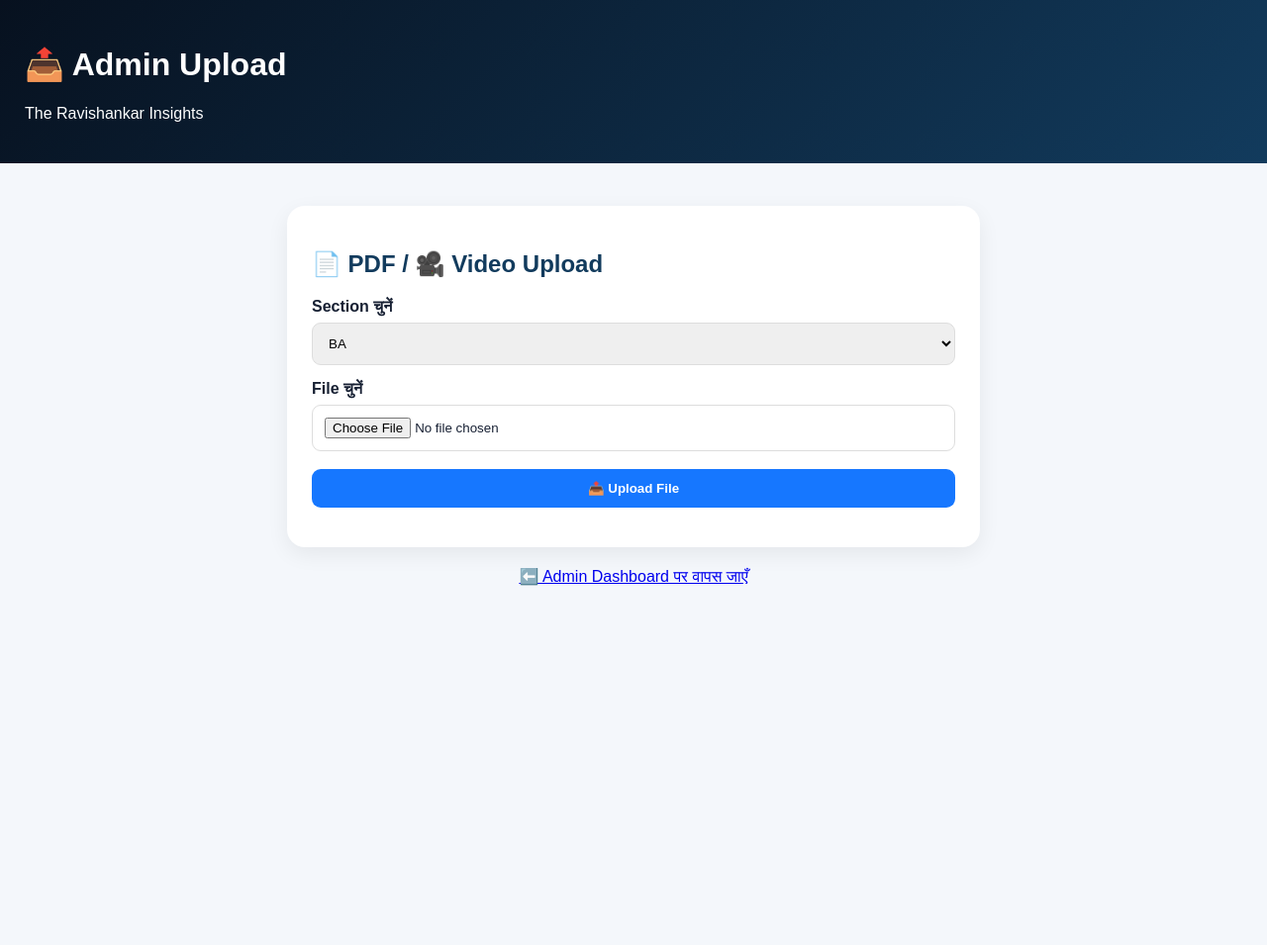
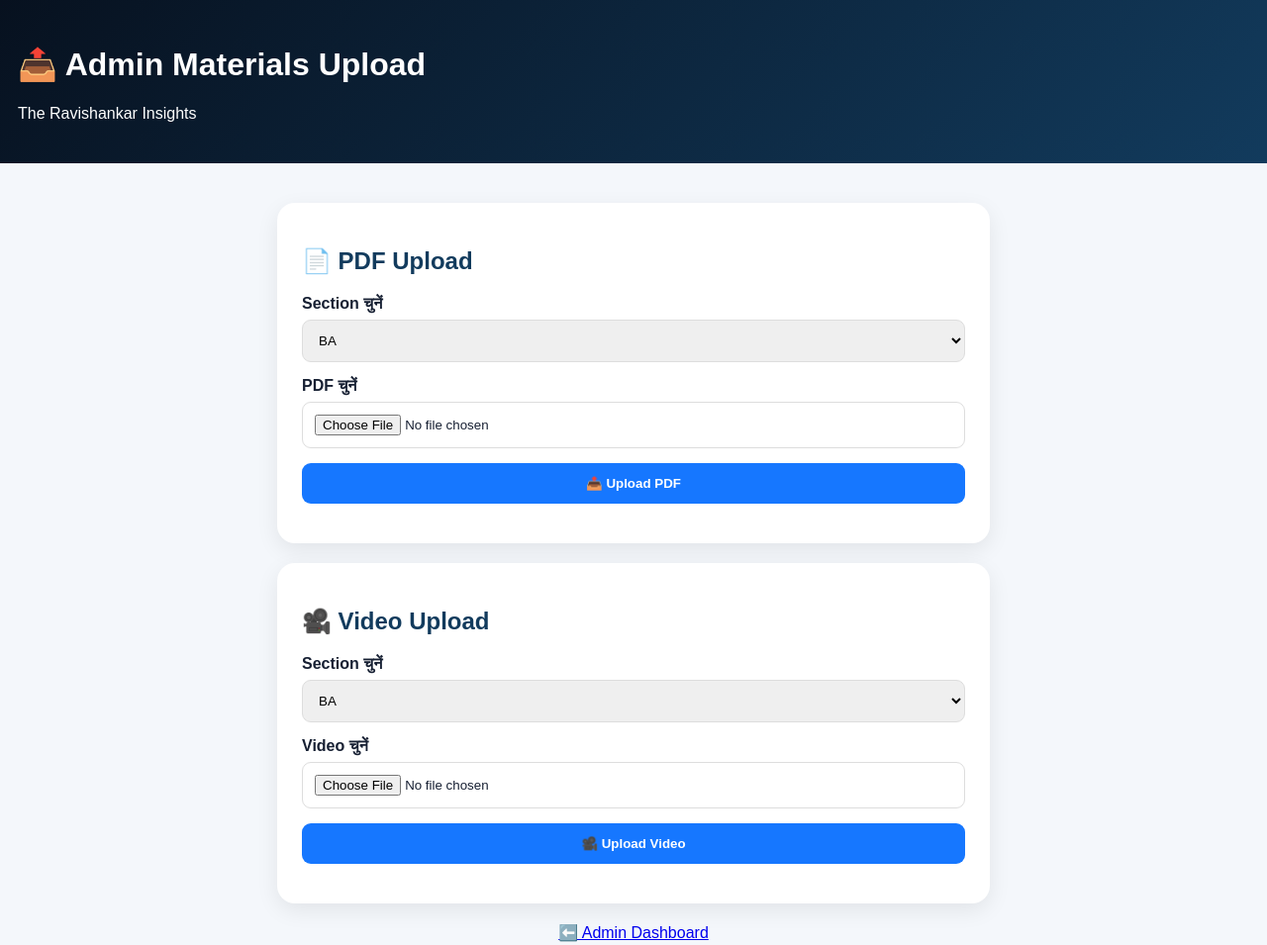
Before and after one commit to ravishankarkamal59-eng/the-ravishankar-insights, a website: page admin-upload.html in a window 1280 px wide. Shown: the whole page at 99% size. Before the commit the page ends 800 px from the top, so only its background shows below. Drawn offline with Linux system fonts and the light colour scheme.

Commit message:
Fix separate PDF and video upload

```diff
--- a/admin-upload.html
+++ b/admin-upload.html
@@ -3,105 +3,276 @@
 <head>
 <meta charset="UTF-8">
 <meta name="viewport" content="width=device-width,initial-scale=1">
-<title>Admin Upload | The Ravishankar Insights</title>
+<title>Admin Materials Upload</title>
+
 <style>
-body{font-family:Arial;background:#f4f7fb;margin:0;color:#172033}
-header{background:linear-gradient(135deg,#07111f,#123b5d);color:white;padding:25px}
-.container{max-width:700px;margin:25px auto;padding:18px}
-.card{background:white;padding:25px;border-radius:18px;box-shadow:0 7px 22px #0001;margin-bottom:20px}
+*{box-sizing:border-box}
+
+body{
+  margin:0;
+  font-family:Arial,sans-serif;
+  background:#f4f7fb;
+  color:#172033;
+}
+
+header{
+  background:linear-gradient(135deg,#07111f,#123b5d);
+  color:white;
+  padding:25px 18px;
+}
+
+.container{
+  max-width:750px;
+  margin:25px auto;
+  padding:15px;
+}
+
+.card{
+  background:white;
+  padding:25px;
+  margin-bottom:20px;
+  border-radius:18px;
+  box-shadow:0 7px 22px rgba(0,0,0,.08);
+}
+
 h2{color:#123b5d}
-label{display:block;font-weight:bold;margin:15px 0 7px}
-select,input,button{width:100%;padding:12px;border-radius:9px;box-sizing:border-box}
-select,input{border:1px solid #ddd}
-button{border:0;background:#1677ff;color:white;font-weight:bold;margin-top:18px}
-.message{margin-top:15px;font-weight:bold}
-.back{display:block;text-align:center;margin-top:15px}
+
+label{
+  display:block;
+  font-weight:bold;
+  margin:15px 0 7px;
+}
+
+select,input{
+  width:100%;
+  padding:12px;
+  border:1px solid #ddd;
+  border-radius:9px;
+}
+
+button{
+  width:100%;
+  padding:13px;
+  margin-top:15px;
+  border:0;
+  border-radius:9px;
+  background:#1677ff;
+  color:white;
+  font-weight:bold;
+}
+
+.message{
+  margin-top:15px;
+  padding:10px;
+  border-radius:8px;
+  display:none;
+}
+
+.result{
+  margin-top:15px;
+  word-break:break-word;
+}
+
+.result a{
+  color:#1677ff;
+  font-weight:bold;
+}
+
+.back{
+  display:block;
+  text-align:center;
+  margin:20px;
+}
 </style>
 </head>
+
 <body>
 
 <header>
-<h1>📤 Admin Upload</h1>
+<h1>📤 Admin Materials Upload</h1>
 <p>The Ravishankar Insights</p>
 </header>
 
 <div class="container">
 
+<!-- PDF -->
 <div class="card">
-<h2>📄 PDF / 🎥 Video Upload</h2>
+
+<h2>📄 PDF Upload</h2>
 
 <label>Section चुनें</label>
-<select id="section">
+
+<select id="pdfSection">
 <option value="ba">BA</option>
 <option value="ma">MA</option>
+<option value="upsc">UPSC</option>
 <option value="uppcs">UPPCS</option>
-<option value="netjrf">NET JRF</option>
-<option value="upsc">UPSC</option>
+<option value="net-jrf">NET JRF</option>
 <option value="railway">Railway</option>
 <option value="ssc">SSC</option>
 <option value="banking">Banking</option>
-<option value="pyq-notes">PYQ & Notes</option>
 </select>
 
-<label>File चुनें</label>
-<input type="file" id="file" accept=".pdf,video/*">
+<label>PDF चुनें</label>
 
-<button onclick="uploadFile()">📤 Upload File</button>
+<input
+type="file"
+id="pdfFile"
+accept="application/pdf"
+>
 
-<div id="message" class="message"></div>
-</div>
+<button onclick="uploadPDF()">
+📤 Upload PDF
+</button>
 
-<a class="back" href="admin-dashboard.html">⬅️ Admin Dashboard पर वापस जाएँ</a>
+<div id="pdfMessage" class="message"></div>
+<div id="pdfResult" class="result"></div>
 
 </div>
 
+
+<!-- VIDEO -->
+<div class="card">
+
+<h2>🎥 Video Upload</h2>
+
+<label>Section चुनें</label>
+
+<select id="videoSection">
+<option value="ba">BA</option>
+<option value="ma">MA</option>
+<option value="upsc">UPSC</option>
+<option value="uppcs">UPPCS</option>
+<option value="net-jrf">NET JRF</option>
+<option value="railway">Railway</option>
+<option value="ssc">SSC</option>
+<option value="banking">Banking</option>
+</select>
+
+<label>Video चुनें</label>
+
+<input
+type="file"
+id="videoFile"
+accept="video/mp4,video/webm,video/quicktime"
+>
+
+<button onclick="uploadVideo()">
+🎥 Upload Video
+</button>
+
+<div id="videoMessage" class="message"></div>
+<div id="videoResult" class="result"></div>
+
+</div>
+
+<a class="back" href="admin-dashboard.html">
+⬅️ Admin Dashboard
+</a>
+
+</div>
+
+
 <script>
-const API="https://ravishankar-insights-backend-1.onrender.com";
 
-async function uploadFile(){
+const API =
+"https://ravishankar-insights-backend-1.onrender.com";
 
- const file=document.getElementById("file").files[0];
- const section=document.getElementById("section").value;
- const message=document.getElementById("message");
+
+async function sendFile(file,section,messageId,resultId){
+
+const message=document.getElementById(messageId);
+const result=document.getElementById(resultId);
+
+message.style.display="block";
+result.innerHTML="";
+
 const token=localStorage.getItem("adminToken");
 
 if(!token){
+
 message.style.color="red";
-   message.textContent="Admin login required.";
+message.textContent="❌ Admin login required. पहले Admin Login करें।";
 return;
 }
 
 if(!file){
+
 message.style.color="red";
-   message.textContent="पहले PDF या Video चुनें।";
+message.textContent="❌ पहले file चुनें।";
 return;
 }
 
 const formData=new FormData();
+
 formData.append("file",file);
 formData.append("section",section);
 
- message.style.color="black";
- message.textContent="Upload हो रहा है...";
+message.style.color="#172033";
+message.textContent="⏳ Upload हो रहा है...";
 
 try{
 
-   const response=await fetch(API+"/api/admin/upload",{
+const response=await fetch(
+API+"/api/admin/upload",
+{
 method:"POST",
 headers:{
 "Authorization":"Bearer "+token
 },
 body:formData
-   });
+}
+);
 
-   const data=await response.json();
+const text=await response.text();
+
+let data;
+
+try{
+data=JSON.parse(text);
+}catch(e){
+
+console.error("Server response:",text);
+
+throw new Error(
+"Server ने JSON की जगह दूसरा response दिया। HTTP "+response.status
+);
+}
 
 if(!response.ok){
-     throw new Error(data.message||"Upload failed");
+
+if(response.status===401){
+
+localStorage.removeItem("adminToken");
+
+throw new Error(
+"Admin session expire हो गया। फिर से Admin Login करें।"
+);
+
+}
+
+throw new Error(
+data.message || "Upload failed"
+);
 }
 
 message.style.color="green";
 message.textContent="✅ File successfully upload हो गई।";
+
+if(data.file && data.file.url){
+
+const fileURL=API+data.file.url;
+
+result.innerHTML=
+"📁 <b>File:</b> "+
+data.file.name+
+"<br><br>"+
+"🔗 <a href=\""+fileURL+"\" target=\"_blank\">Open Uploaded File</a>";
+
+}else{
+
+result.textContent="Upload successful.";
+}
 
 }catch(error){
 
@@ -109,7 +280,45 @@ async function uploadFile(){
 message.textContent="❌ "+error.message;
 
 }
+
 }
+
+
+function uploadPDF(){
+
+const file=
+document.getElementById("pdfFile").files[0];
+
+const section=
+document.getElementById("pdfSection").value;
+
+sendFile(
+file,
+section,
+"pdfMessage",
+"pdfResult"
+);
+
+}
+
+
+function uploadVideo(){
+
+const file=
+document.getElementById("videoFile").files[0];
+
+const section=
+document.getElementById("videoSection").value;
+
+sendFile(
+file,
+section,
+"videoMessage",
+"videoResult"
+);
+
+}
+
 </script>
 
 </body>
```
Lines whose indentation alone changed are shown as unchanged.
